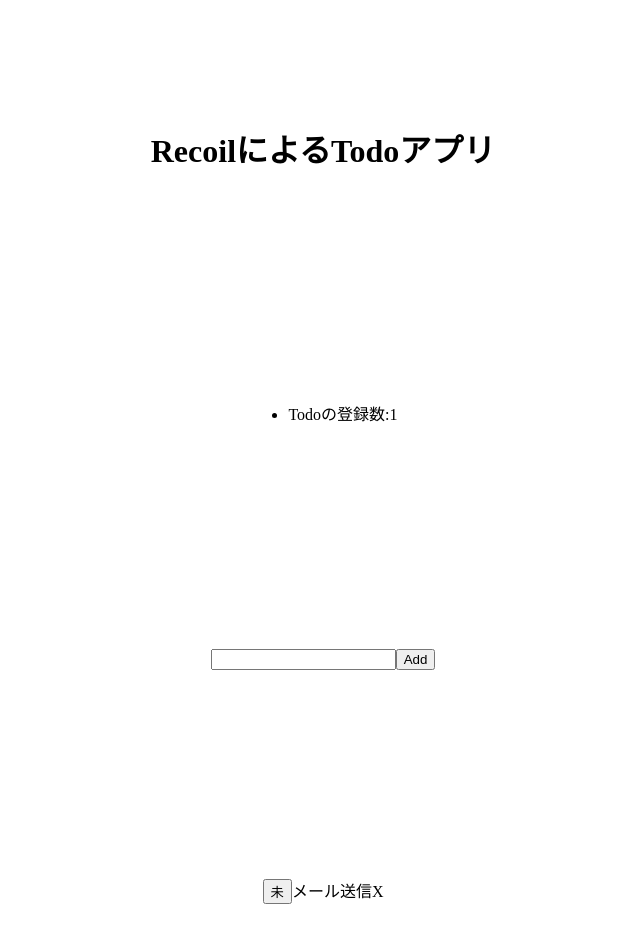
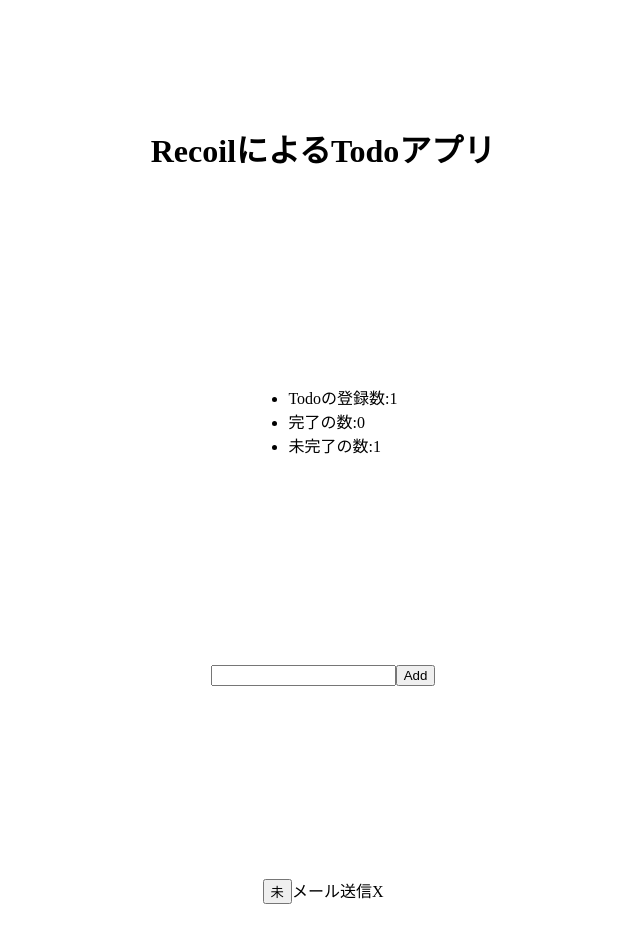
Before and after one commit to Kaaaaazuya/recoil-todolist, a Next.js app: page / in a window 1280 px wide. Shown: the top 942 px of the page, without its empty margins (317-957 px from the left). Built offline with nearby package versions, Linux system fonts and the light colour scheme.

Commit message:
完了数と未完了数の表示

```diff
--- a/src/app/components/TodoListStas.tsx
+++ b/src/app/components/TodoListStas.tsx
@@ -2,10 +2,13 @@
 import { todoListStatsState } from '../data-flow/todoList'
 
 export const TodoListStats = () => {
-  const totalNum = useRecoilValue(todoListStatsState)
+  const { totalNum, totalCompletedNum, totalUncompletedNum } =
+    useRecoilValue(todoListStatsState)
   return (
     <ul>
       <li>Todoの登録数:{totalNum}</li>
+      <li>完了の数:{totalCompletedNum}</li>
+      <li>未完了の数:{totalUncompletedNum}</li>
     </ul>
   )
 }
--- a/src/app/data-flow/todoList.ts
+++ b/src/app/data-flow/todoList.ts
@@ -20,7 +20,13 @@
     //getプロパティのget関数はselectorの中のみで利用することができatomやselectorにアクセスすることができます
     const todoList = get(todoListState)
     const totalNum = todoList.length
-    return totalNum
+    const totalCompletedNum = todoList.filter((item) => item.isComplete).length
+    const totalUncompletedNum = totalNum - totalCompletedNum
+    return {
+      totalNum,
+      totalCompletedNum,
+      totalUncompletedNum,
+    }
   },
   //setプロパティを利用してatomの値を更新することもできます
 })
```
